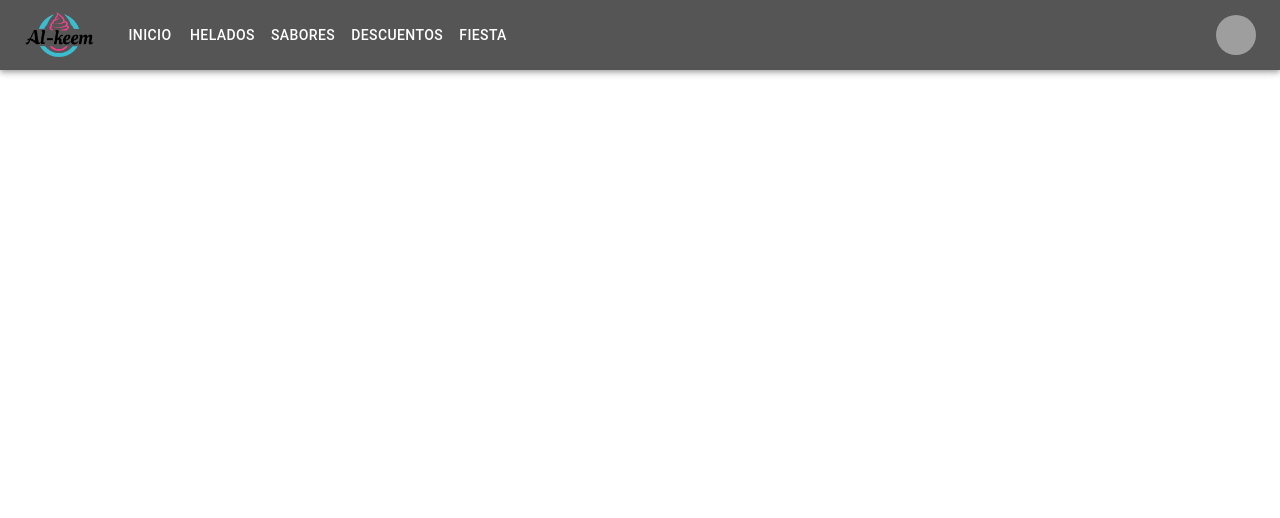
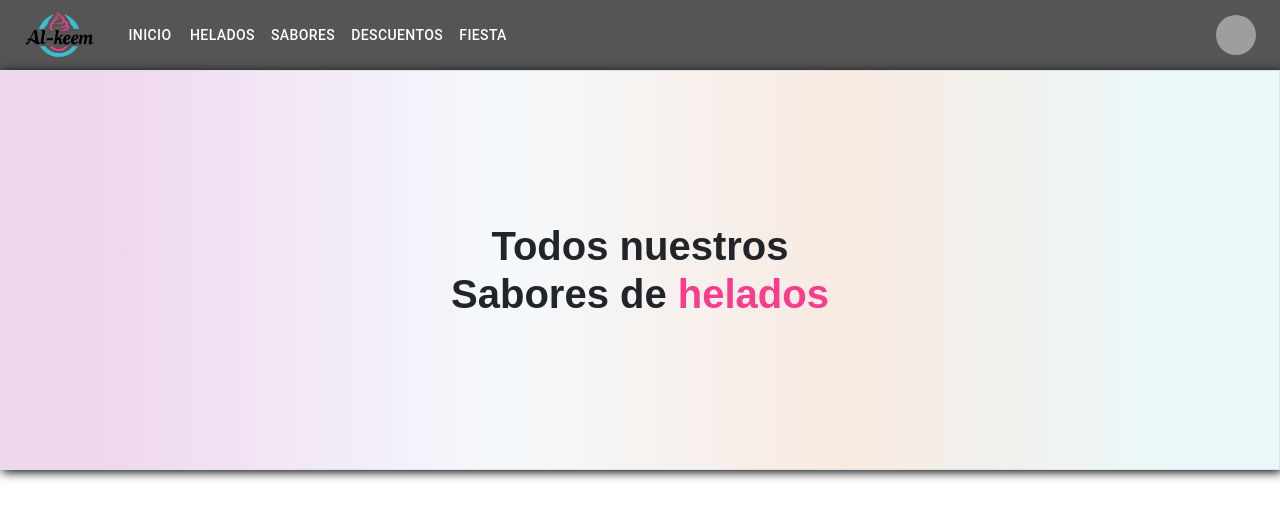
Before and after one commit to al-mr1234/helados, a React (Create React App) app: page /Sabores in a window 1280 px wide. Shown: the top 518 px of the page. Built offline with nearby package versions, Linux system fonts and the light colour scheme; grey boxes are pictures that could not be loaded.

Commit message:
sabores sec1

```diff
--- a/src/components/Sabores.jsx
+++ b/src/components/Sabores.jsx
@@ -1,10 +1,14 @@
 import React from 'react'
 import Nav from '../components/modulos/nav'
+import Sabor1 from './sabores/Sabor1';
+import 'bootstrap/dist/css/bootstrap.min.css';
+import 'bootstrap/dist/js/bootstrap.bundle.min.js';
 
 export default function Sabores() {
     return (
         <>
             <Nav />
+            <Sabor1 />
             </>
 
     )
--- /dev/null
+++ b/src/components/sabores/Sabor1.jsx
@@ -0,0 +1,15 @@
+import React from 'react'
+import 'bootstrap/dist/css/bootstrap.min.css';
+import 'bootstrap/dist/js/bootstrap.bundle.min.js';
+import '../../estilos/Sabot1.css';
+
+export default function Sabor1() {
+    return (
+    <>
+        <div className="container-fluid p-4 border" id="sabor1">
+            <h1>Todos nuestros</h1>
+            <h1>Sabores de <span>helados</span></h1>
+            </div>
+    </>
+    )
+}
--- /dev/null
+++ b/src/estilos/Sabot1.css
@@ -0,0 +1,21 @@
+
+#sabor1 {
+    text-align: center;  /* Centra el texto */
+    font-family: Arial, sans-serif; /* Fuente */
+    display: flex;
+    flex-direction: column; /* Asegura que los elementos estén en columna */
+    align-items: center; /* Centra los textos horizontalmente */
+    justify-content: center; /* Centra los textos verticalmente */
+    height: 50vh; /* Ocupar toda la altura de la pantalla */
+}
+
+#sabor1 h1 {
+    margin: 0; /* Elimina márgenes */
+    font-size: 2.5rem; /* Ajusta el tamaño */
+    line-height: 1.2; /* Espaciado entre líneas */
+    font-weight: bold;
+}
+
+#sabor1 h1:nth-child(2) span {
+    color: #F83D8E; /* Color especial para "Sabores" */
+}
```
